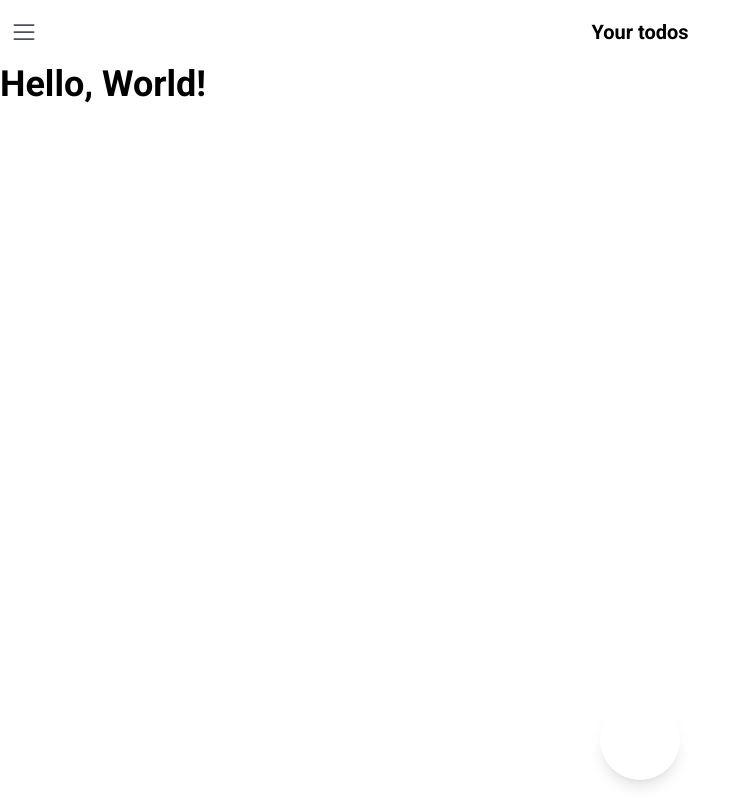
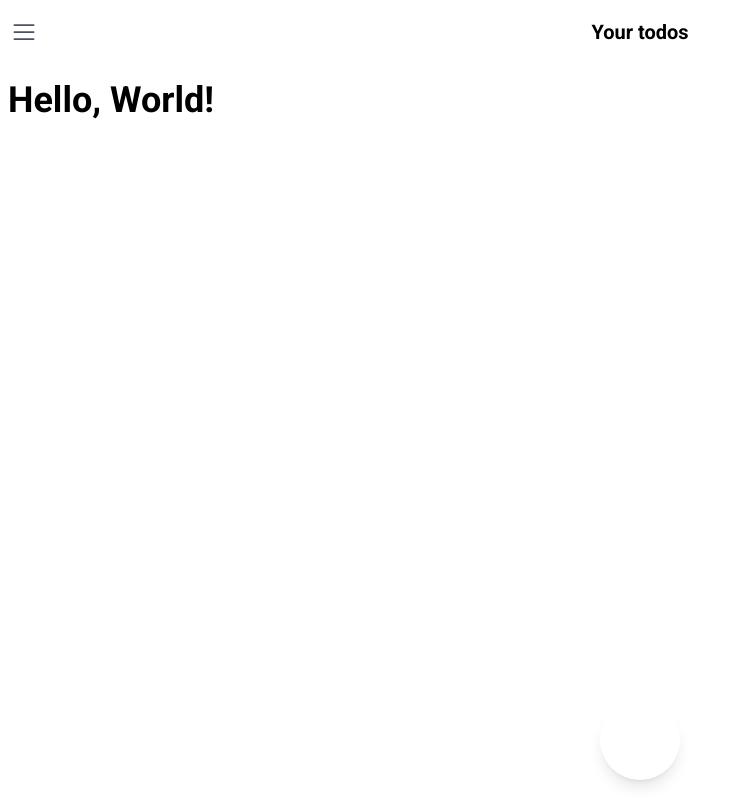
Before and after one commit to sph3/tasks-app, a React (Vite) app: page / in a window 1280 px wide. Shown: the whole page, without its empty margins (0-749 px from the left). Built offline with nearby package versions, Linux system fonts and the light colour scheme; what @catppuccin/tailwindcss would draw is missing.

Commit message:
feat(main): create main component
the main component is gonna reside all the tasks and other things

```diff
--- a/src/App.tsx
+++ b/src/App.tsx
@@ -1,7 +1,7 @@
 import { useState } from 'react';
 import { AddButton } from './components/AddButton';
-import { Greeting } from './components/Greeting';
 import { Header } from './components/Header';
+import { Main } from './components/Main';
 
 export const App = () => {
   let [flavor, setFlavor] = useState('ctp-latte');
@@ -10,7 +10,7 @@ export const App = () => {
     <div className={flavor}>
       <div className='bg-ctp-base h-screen'>
         <Header />
-        <Greeting />
+        <Main />
         <AddButton />
       </div>
     </div>
--- /dev/null
+++ b/src/components/Main.tsx
@@ -0,0 +1,9 @@
+import { Greeting } from './Greeting';
+
+export const Main = () => {
+  return (
+    <div className='p-2 mt-2'>
+      <Greeting />
+    </div>
+  );
+};
```
